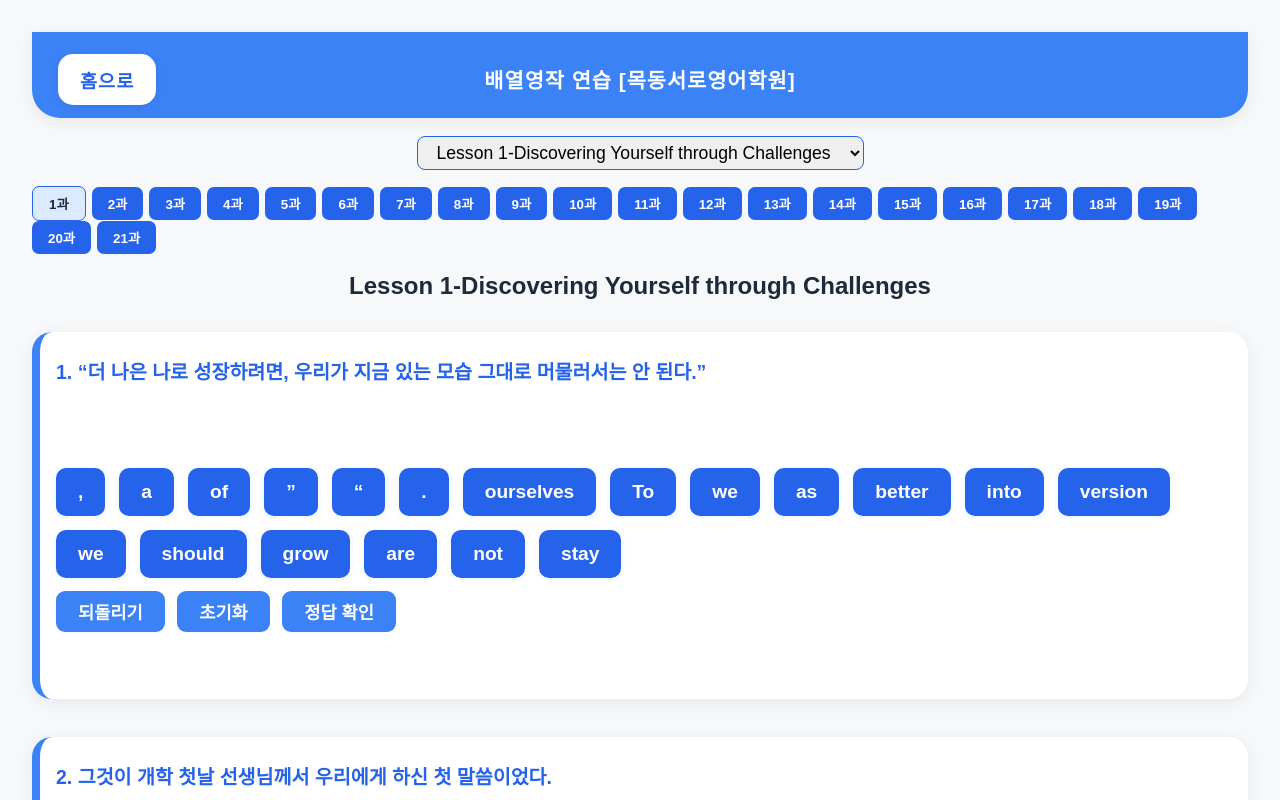
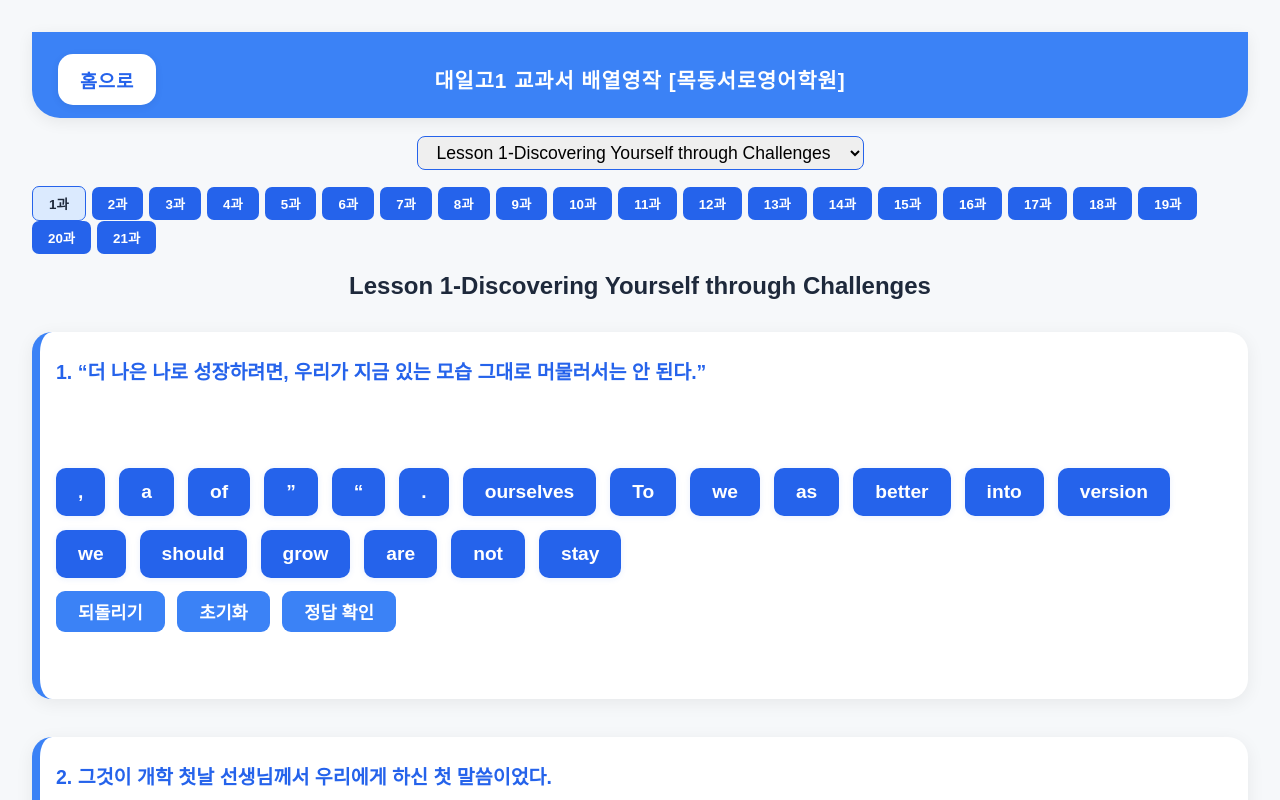
Before and after one commit to nmyway77/high1textbook-di, a plain HTML site: page index.html in a window 1280 px wide. Shown: the top 800 px of the page. Drawn offline with nearby package versions, Linux system fonts and the light colour scheme.

Commit message:
Update index.html

```diff
--- a/index.html
+++ b/index.html
@@ -2,7 +2,7 @@
 <html lang="ko">
 <head>
   <meta charset="UTF-8">
-  <title>배열영작 연습 [ 목동서로 영어학원 ]</title>
+  <title>대일고1 교과서 배열영작작 [ 목동서로 영어학원 ]</title>
   <style>
     body { font-family: 'Arial Rounded MT Bold', Arial, sans-serif; padding: 24px; background: #f6f8fa; }
     .header { background: #3b82f6; color: #fff; padding: 32px 0 24px 0; text-align: center; font-size: 1.3rem; letter-spacing: 1px; font-weight: bold; box-shadow: 0 4px 16px rgba(0,0,0,0.07); margin-bottom: 18px; border-radius: 0 0 28px 28px; position: relative; display: flex; justify-content: center; align-items: center; }
@@ -49,7 +49,7 @@
 <body>
   <div class="header">
     <a href="https://nmyway77.github.io/home2/" class="home-btn-ko" title="홈으로 이동">홈으로</a>
-    배열영작 연습 [목동서로영어학원]
+    대일고1 교과서 배열영작  [목동서로영어학원]
   </div>
   <div class="lesson-select-bar">
     <select id="lessonSelect" onchange="goToLesson(this.value)"></select>
```
